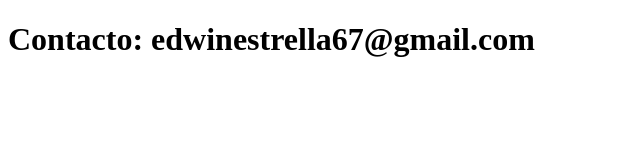
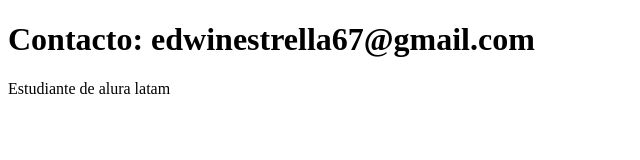
Before and after one commit to EdwinEstrella/juego-alura, a plain HTML site: page contacto.html in a window 1280 px wide. Shown: the whole page, without its empty margins (0-640 px from the left). Drawn offline with Linux system fonts and the light colour scheme.

Commit message:
contacto

```diff
--- a/contacto.html
+++ b/contacto.html
@@ -7,5 +7,6 @@
 </head>
 <body>
     <h1>Contacto: edwinestrella67@gmail.com</h1>
+    <p>Estudiante de alura latam</p>
 </body>
 </html>
```
